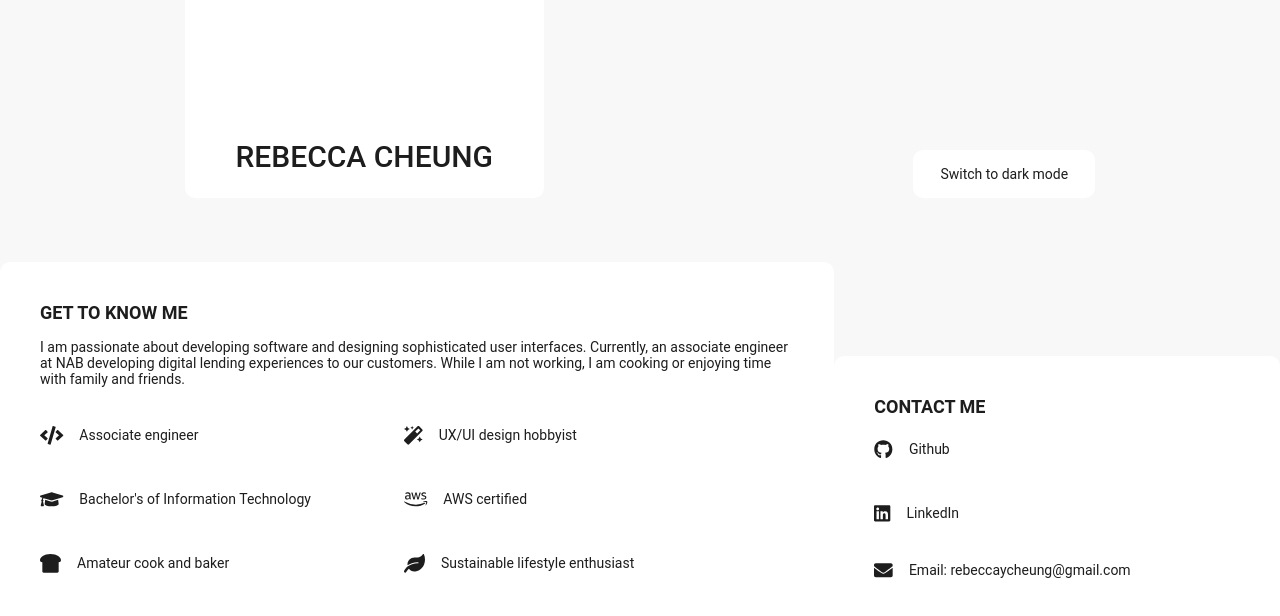
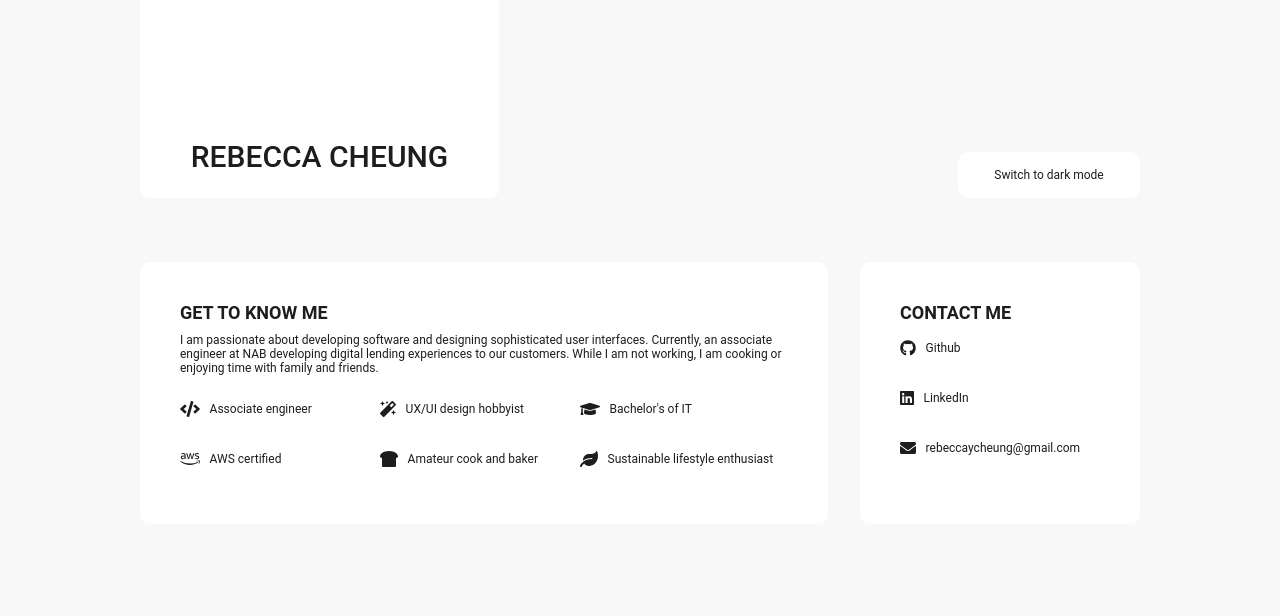
Before and after one commit to rebeccaycheung/portfolio-old, a React (Create React App) app: page / in a window 1280 px wide. Shown: the top 616 px of the page. Built offline with nearby package versions, Linux system fonts and the light colour scheme; a web font is replaced by a local one.

Commit message:
add styles to about and contact

```diff
--- a/src/components/About.tsx
+++ b/src/components/About.tsx
@@ -1,5 +1,5 @@
 import React, { FunctionComponent } from 'react';
-import { Tile, Heading, SmallSpacing, HeaderStyle } from '../styles/body';
+import { Heading, SmallSpacing, AboutContainer, AboutTile, ContactTile } from '../styles/body';
 import Facts from './Facts';
 import Contact from './Contact';
 
@@ -10,18 +10,18 @@ type AboutProps = {
 
 const About: FunctionComponent<AboutProps> = ({ title, description }) => {
     return (
-        <HeaderStyle>
-            <Tile>
+        <AboutContainer>
+            <AboutTile>
                 <Heading>{ title }</Heading>
                 <SmallSpacing />
                 <div>{ description }</div>
                 <SmallSpacing />
                 <Facts />
-            </Tile>
-            <Tile>
+            </AboutTile>
+            <ContactTile>
                 <Contact title="Contact me" />
-            </Tile>
-        </HeaderStyle>
+            </ContactTile>
+        </AboutContainer>
     )
 }
 
--- a/src/components/Contact.tsx
+++ b/src/components/Contact.tsx
@@ -1,6 +1,6 @@
 import React, { FunctionComponent } from 'react';
 import { FontAwesomeIcon } from '@fortawesome/react-fontawesome'
-import { Container, FactsContainer, SmallSpacing, Spacing, Heading } from '../styles/body';
+import { Container, FactsContainer, SmallSpacing, Heading } from '../styles/body';
 
 type ContactProps = {
     title: string
@@ -16,17 +16,15 @@ const Contact: FunctionComponent<ContactProps> = ({ title }) => {
                     <SmallSpacing />
                     Github
                 </FactsContainer>
-                <Spacing />
                 <FactsContainer>
                     <FontAwesomeIcon icon={["fab", "linkedin"]} size="lg" />
                     <SmallSpacing />
                     LinkedIn
                 </FactsContainer>
-                <Spacing />
                 <FactsContainer>
                     <FontAwesomeIcon icon="envelope" size="lg" />
                     <SmallSpacing />
-                    Email: rebeccaycheung@gmail.com
+                    rebeccaycheung@gmail.com
                 </FactsContainer>
             </Container>
         </>
--- a/src/components/Facts.tsx
+++ b/src/components/Facts.tsx
@@ -1,6 +1,6 @@
 import React, { FunctionComponent } from 'react';
 import { FontAwesomeIcon } from '@fortawesome/react-fontawesome'
-import { Container, FactsContainer, SmallSpacing, Spacing } from '../styles/body';
+import { Container, FactsContainer, SmallSpacing } from '../styles/body';
 
 const Facts: FunctionComponent = () => {
     return (
@@ -10,31 +10,26 @@ const Facts: FunctionComponent = () => {
                 <SmallSpacing />
                 Associate engineer
             </FactsContainer>
-            <Spacing />
             <FactsContainer>
                 <FontAwesomeIcon icon="magic" size="lg" />
                 <SmallSpacing />
                 UX/UI design hobbyist
             </FactsContainer>
-            <Spacing />
             <FactsContainer>
                 <FontAwesomeIcon icon="graduation-cap" size="lg" />
                 <SmallSpacing />
-                Bachelor's of Information Technology
+                Bachelor's of IT
             </FactsContainer>
-            <Spacing />
             <FactsContainer>
                 <FontAwesomeIcon icon={["fab", "aws"]} size="lg" />
                 <SmallSpacing />
                 AWS certified
             </FactsContainer>
-            <Spacing />
             <FactsContainer>
                 <FontAwesomeIcon icon="bread-slice" size="lg" />
                 <SmallSpacing />
                 Amateur cook and baker
             </FactsContainer>
-            <Spacing />
             <FactsContainer>
                 <FontAwesomeIcon icon="leaf" size="lg" />
                 <SmallSpacing />
--- a/src/styles/body.tsx
+++ b/src/styles/body.tsx
@@ -5,12 +5,12 @@ export const Spacing = styled.div`
 `
 
 export const SmallSpacing = styled.div`
-    padding: 0.5rem;
+    padding: 0.3rem;
 `
 
 export const HeaderStyle = styled.body`
     display: flex;
-    justify-content: space-between;
+    justify-content: flex-start;
     align-items: flex-end;
 `
 
@@ -24,6 +24,7 @@ export const NameTag = styled.h1`
     display: flex;
     justify-content: center;
     align-items: flex-end;
+    margin: 0rem;
 `
 
 export const Toggle = styled.body`
@@ -32,12 +33,22 @@ export const Toggle = styled.body`
     padding: 1rem;
     border-radius: 10px;
     width: 150px;
+    margin-right: 0rem;
 `
 
 export const Tile = styled.body`
     background-color: #ffffff;
     padding: 2.5rem;
     border-radius: 10px;
+`
+
+export const AboutTile = styled(Tile)`
+    flex: 2 4 auto;
+    margin-right: 2rem;
+`
+
+export const ContactTile = styled(Tile)`
+    flex: 1 1 0;
 `
 
 export const Heading = styled.h1`
@@ -53,6 +64,12 @@ export const Container = styled.div`
 `
 
 export const FactsContainer = styled(Container)`
-    width: 300px;
+    width: 200px;
     height: 50px;
 `
+
+export const AboutContainer = styled.body`
+    display: flex;
+    justify-content: space-between;
+    align-items: stretch;
+`
--- a/src/styles/global.tsx
+++ b/src/styles/global.tsx
@@ -14,7 +14,8 @@ export const GlobalStyles = createGlobalStyle`
     background: #f8f8f8;
     color: #1d1d1d;
     font-family: 'Roboto', 'Arial', 'san-serif';
-    font-size: 14px;
+    font-size: 12px;
+    width: 1000px;
   }
 
   h1 {
```
